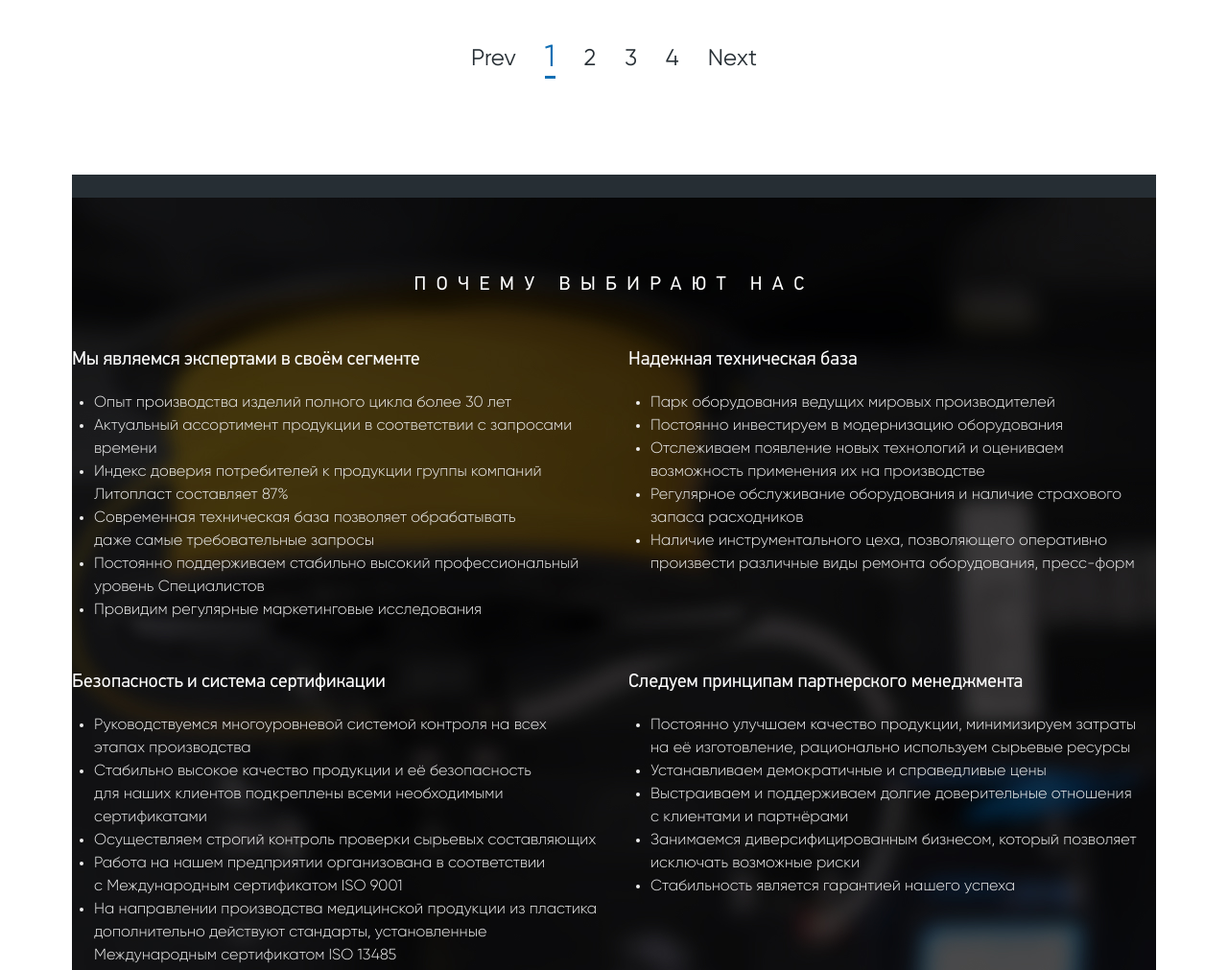
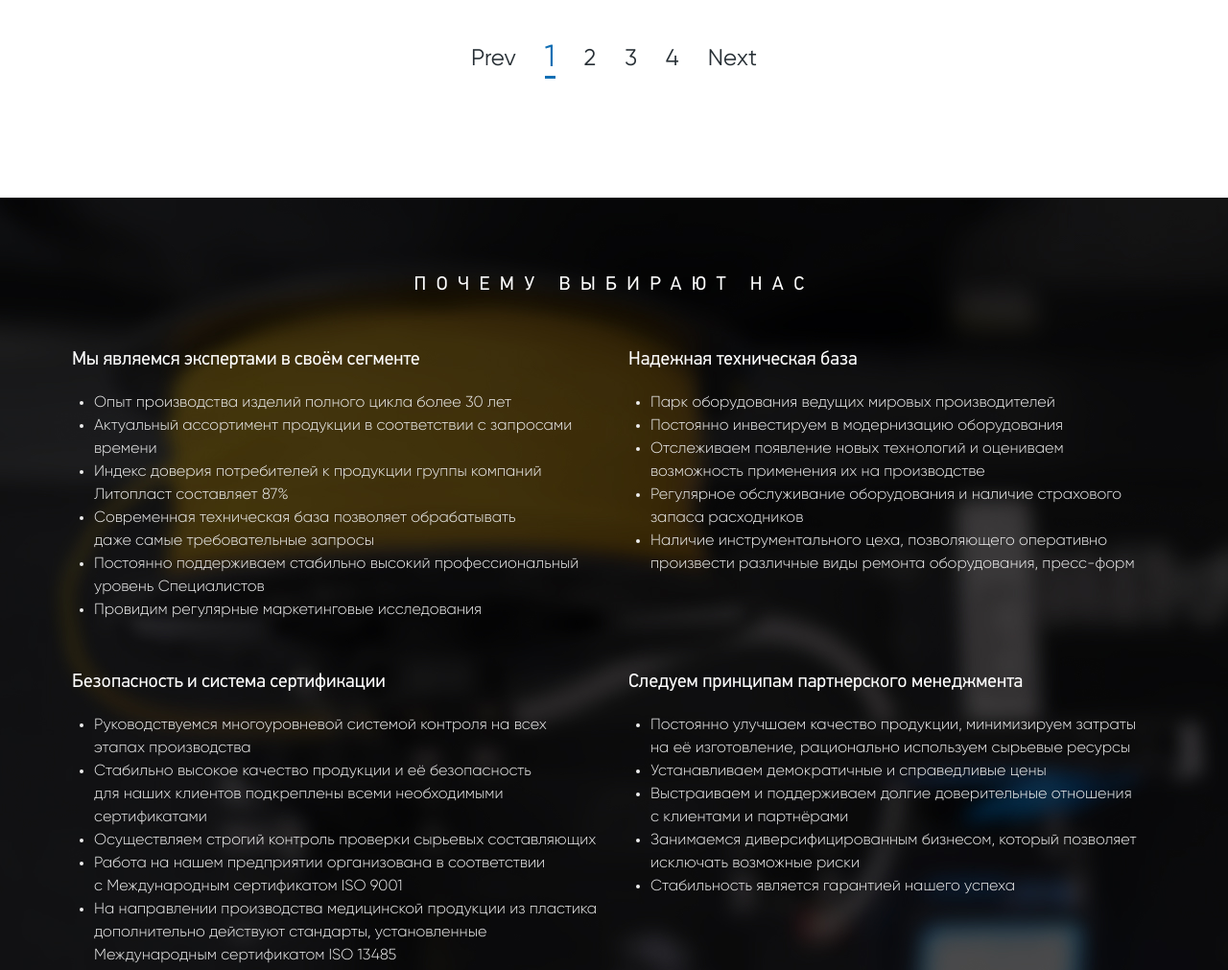
Before and after one commit to avganka/litoplast, a website built with webpack: page src/index.html in a window 1280 px wide. Shown: the part 4845-5856 px from the top of the page at 96% size. Built offline with nearby package versions, Linux system fonts and the light colour scheme.

Commit message:
fix advantages block

```diff
--- a/src/index.html
+++ b/src/index.html
@@ -246,7 +246,7 @@
 
     <section class="advantages">
       <div class="container">
-        <div class="advantages__wrapper">
+        <!-- <div class="advantages__wrapper"> -->
         <h2 class="advantages__title">Почему выбирают нас</h2>
         <div class="advantages__list">
           <article class="advantages__item article">
@@ -320,7 +320,7 @@
           </article>
         </div>
         <p class="advantages__slogan">Качество в каждом продукте</p>
-        </div>
+        <!-- </div> -->
 
       </div>
     </section>
--- a/src/scss/style.scss
+++ b/src/scss/style.scss
@@ -336,8 +336,7 @@ body {
 }
 
 .advantages {
-  &__wrapper {
-    background-color: $text-color-big;
+  .container {
     background-image: url('../img/advantages-bg.jpg');
     background-position: center;
     background-repeat: no-repeat;
```
Lines whose indentation alone changed are shown as unchanged.
